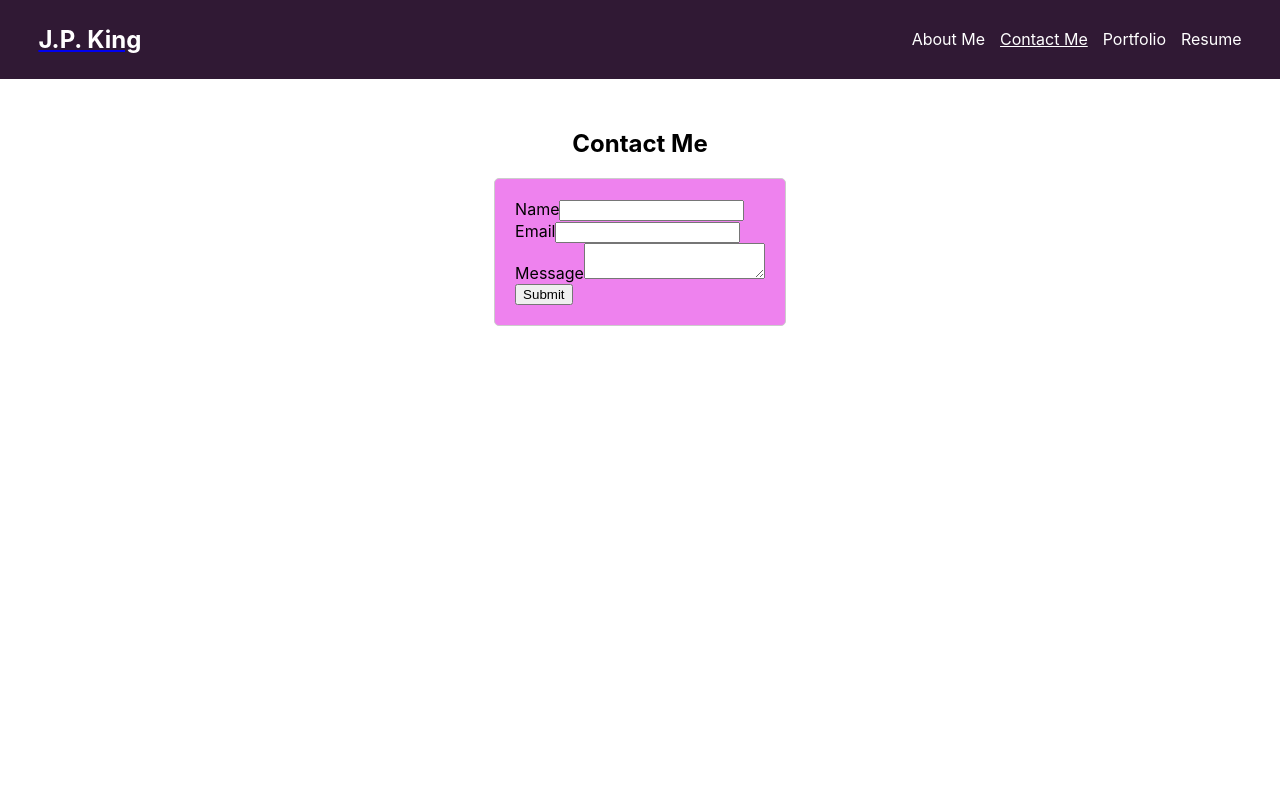
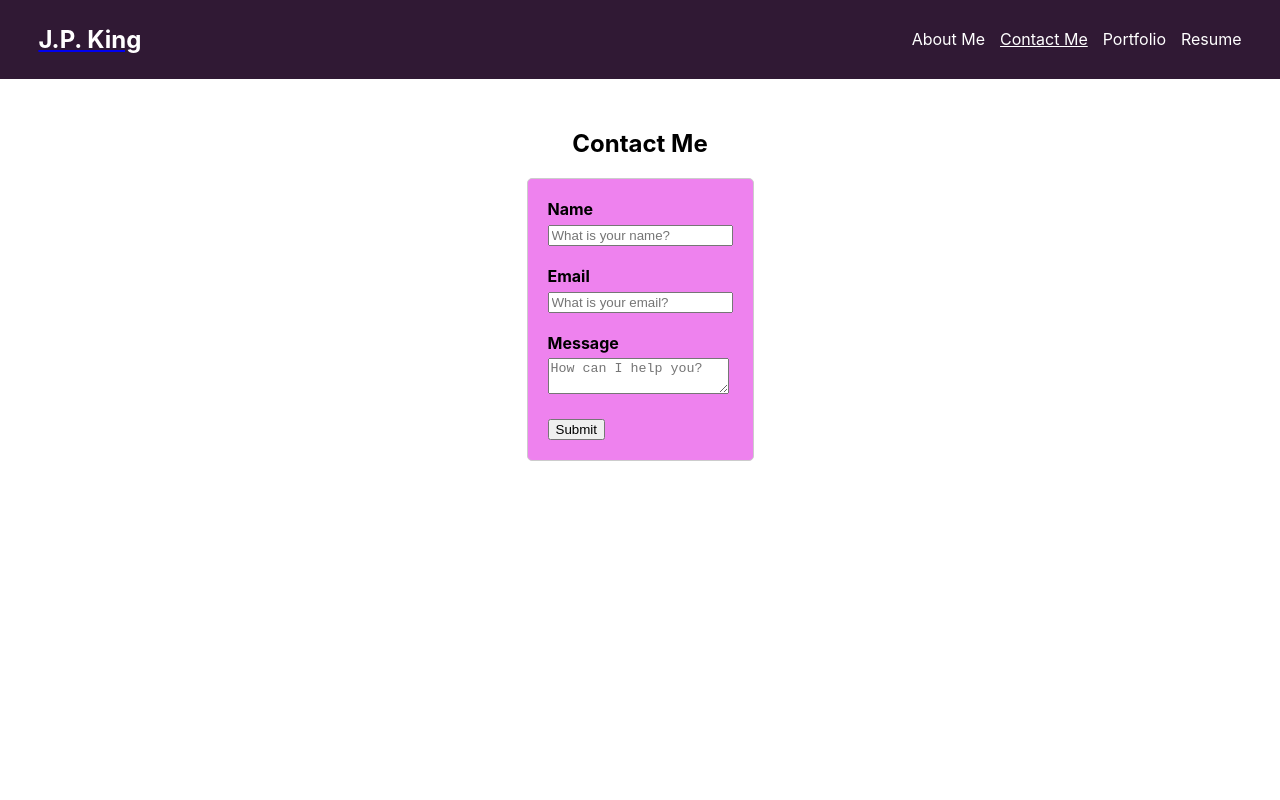
Before and after one commit to jp-king-1337/react_portfolio, a React (Create React App) app: page /contact in a window 1280 px wide. Shown: the top 800 px of the page. Built offline with nearby package versions, Linux system fonts and the light colour scheme.

Commit message:
Okay looking better

```diff
--- a/src/index.css
+++ b/src/index.css
@@ -158,3 +158,13 @@ footer {
     border: 1px solid #ccc;
     border-radius: 5px;
 }
+
+.form-group {
+    margin-bottom: 20px;
+}
+
+.form-group label {
+    display: block;
+    margin-bottom: 5px;
+    font-weight: bold;
+}
--- a/src/pages/Contact.js
+++ b/src/pages/Contact.js
@@ -7,15 +7,15 @@ export default function Contact() {
                 <form className="contact-form">
                     <div className="form-group">
                         <label htmlFor="name">Name</label>
-                        <input type="text" id="name" name="name" />
+                        <input type="text" id="name" name="name" placeholder="What is your name?" />
                     </div>
                     <div className="form-group">
                         <label htmlFor="email">Email</label>
-                        <input type="email" id="email" name="email" />
+                        <input type="email" id="email" name="email" placeholder="What is your email?" />
                     </div>
                     <div className="form-group">
                         <label htmlFor="message">Message</label>
-                        <textarea id="message" name="message" />
+                        <textarea id="message" name="message" placeholder="How can I help you?" />
                     </div>
                     <button type="submit">Submit</button>
                 </form>
```
